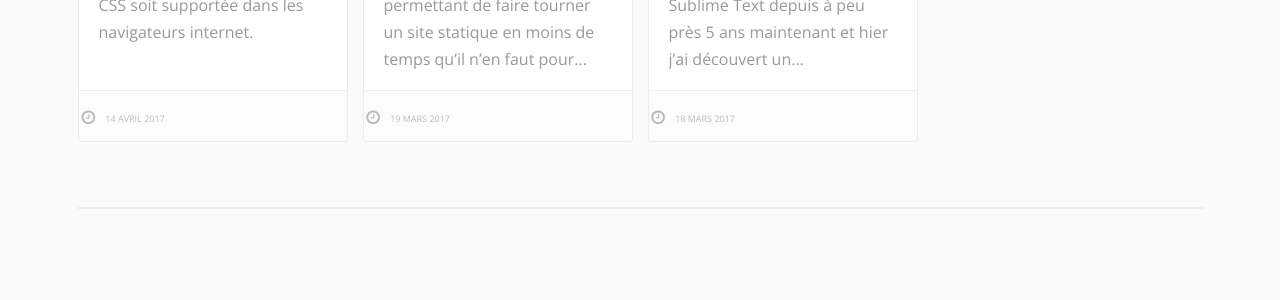
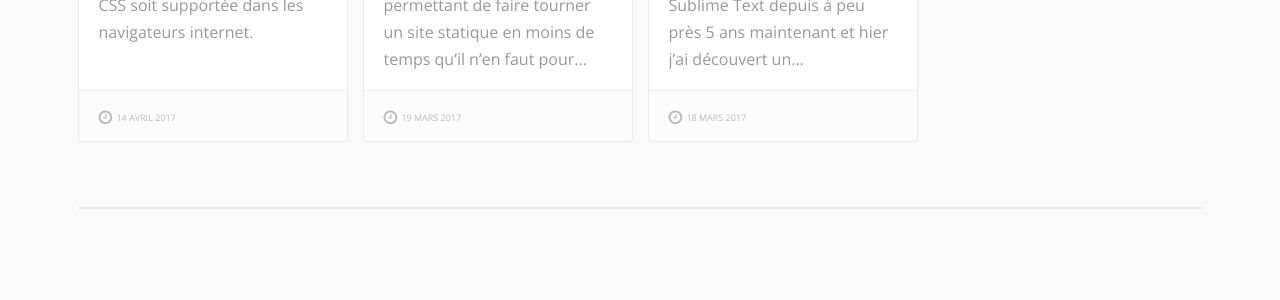
Before and after one commit to les-sans-cravates/blog, a Jekyll site: the page built from index.html, in a window 1280 px wide. Shown: the part 484-784 px from the top of the page. Built offline with Jekyll 4.4.1, drawn with Linux system fonts in a browser that asks for light colours; nearby versions of some CDN libraries; library files that are not in the unit come from our copies.

Commit message:
FIX size card post

```diff
--- a/css/style.css
+++ b/css/style.css
@@ -119,6 +119,12 @@
 }
 
 p a:hover{ text-decoration: underline; }
+
+.sup_date {
+	font-size: 7px;
+	position: relative;
+	top: -1px;
+}
 
 .post_content ul {
 	color: #777;
@@ -1803,7 +1809,6 @@
 
 .boxed_post{
 	margin-bottom: -20px;
-
 	border-radius: 4px;
 	-moz-border-radius: 4px;
 	-webkit-border-radius: 4px;
@@ -1864,7 +1869,6 @@
 }
 
 .boxed_post p{
-	height: 160px;
 	overflow: hidden;
 	text-align: left;
 }
@@ -1895,7 +1899,6 @@
 }
 
 .boxed_post .meta li{
-	width: 33.3%;
 	border-left: 1px solid #efefef;
 	padding: 14px 0;
 	float: left;
@@ -1907,6 +1910,23 @@
 }
 
 .boxed_post ul li:first-child{ border-left: 0; }
+
+.boxed_post .date {
+	margin-left: 20px;
+}
+
+.boxed_post .date span,
+span.date_post {
+	margin-left: 0;
+	position: relative;
+	top: -1px;
+}
+
+.col.one_quarter.item {
+	width: 285px;
+}
+.boxed_post p { height: 160px; }
+
 
 
 /* --- IMAGE WIDGET --- */
```
